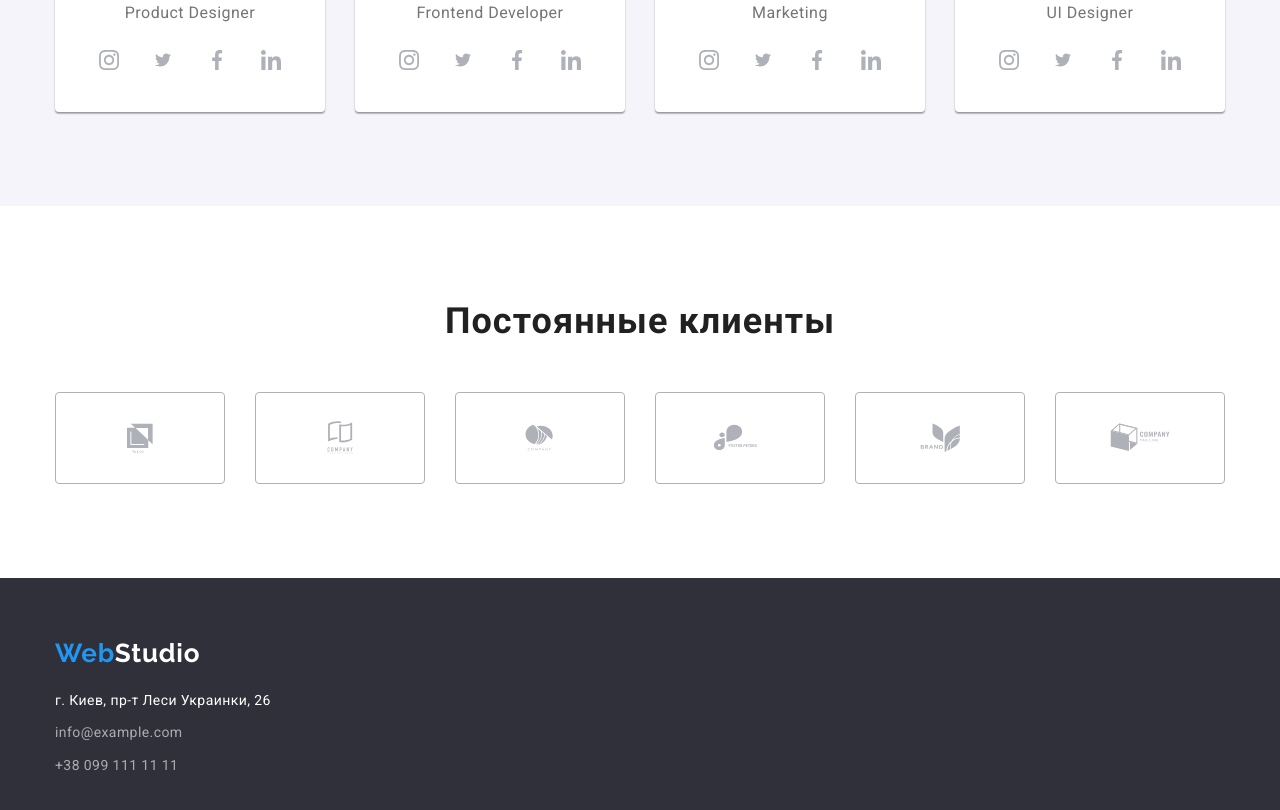
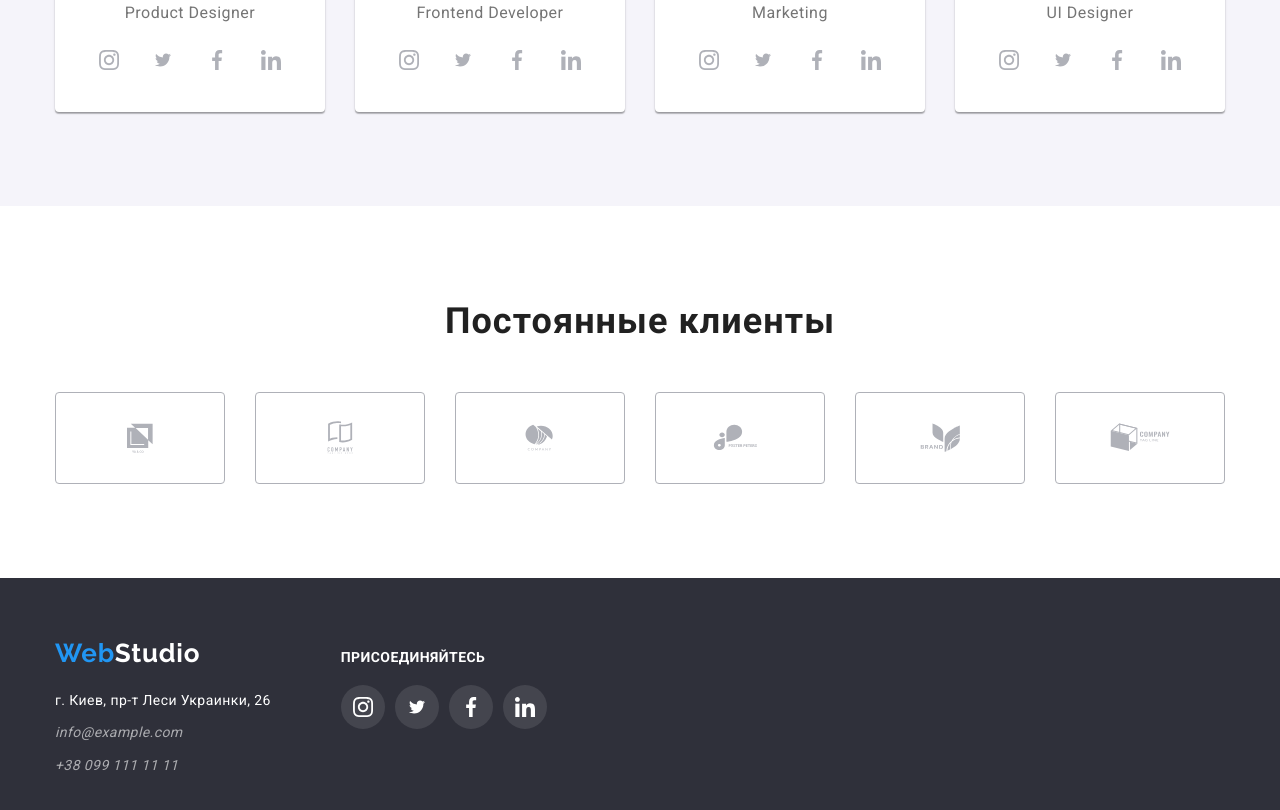
Before and after one commit to kamila1808/goit-markup-hw-04, a plain HTML site: page index.html in a window 1280 px wide. Shown: the part 2113-2923 px from the top of the page. Drawn offline with nearby package versions, Linux system fonts and the light colour scheme.

Commit message:
Добавляет иконки в футер

```diff
--- a/css/styles.css
+++ b/css/styles.css
@@ -555,7 +555,6 @@ color: #FFFFFF;
 }
 
 .footer-list-link {
-font-style: normal;
 font-weight: 400;
 font-size: 14px;
 line-height: 1.71;
@@ -568,6 +567,64 @@ color: rgba(255, 255, 255, 0.6);
 .footer-list-link:hover,
 .footer-list-link:focus {
     color:var(--accent-color)
+}
+
+.footer-container {
+    display: flex;
+    align-items: baseline;
+}
+
+.footer-join {
+    margin-left: 70px;
+}
+
+.footer-join-list {
+    display: flex;
+    justify-content: center;
+
+}
+
+.footer-join-title {
+    font-family: var(--main-font);
+font-weight: 700;
+font-size: 14px;
+line-height: 16px;
+letter-spacing: 0.03em;
+text-transform: uppercase;
+
+color: #FFFFFF;
+
+margin-bottom: 20px;
+
+}
+
+.footer-join-list-item:not(:last-child) {
+    margin-right: 10px;
+}
+
+.footer-join-list-link {
+    width: 44px;
+    height:44px;
+    background-color: rgba(255, 255, 255, 0.1);
+    border-radius: 50%;
+
+    display: flex;
+    justify-content: center;
+    align-items: center;
+}
+
+.footer-join-list-icon {
+    fill: #FFFFFF;
+}
+
+.footer-join-list-link:hover,
+.footer-join-list-link:focus {
+    background-color:var(--accent-color);
+}
+
+.footer-join-list-link:hover .footer-join-list-icon,
+.footer-join-list-link:focus .footer-join-list-icon {
+    fill: #FFFFFF;;
 }
 
 /* ==================Portfolio page================== */
--- a/index.html
+++ b/index.html
@@ -327,10 +327,11 @@
     </main>
     <footer class="footer">
         <div class="container footer-container">
+        <div class="footer-address">
                 <a class="logo-footer link" href="">Web<span class="logo logo-2-theme-dark">Studio</span></a>
             <address class="footer-contacts">
                 <ul id="contacts" class="footer-list list">
-                    <li class="footer-list-item ">
+                    <li class="footer-list-item">
                         <a class="footer-address link" href="https://goo.gl/maps/5pLSyK26MjpnqcrL8" target="_blank" rel="noopener noreferrer">г. Киев, пр-т Леси Украинки, 26</a>
                     </li>
                     <li class="footer-list-item">
@@ -342,6 +343,40 @@
                 </ul>
             </address>
         </div>
+        <div class="footer-join">
+            <h2 class="footer-join-title">Присоединяйтесь</h2>
+            <ul class="footer-join-list list">
+                <li class="footer-join-list-item">
+                    <a class="footer-join-list-link" href="">
+                        <svg class="footer-join-list-icon" width="20px" height="20px">
+                            <use href="./images/sprite.svg#icon-instagram"></use>
+                        </svg>
+                    </a>
+                </li>
+                <li class="footer-join-list-item">
+                    <a class="footer-join-list-link" href="">
+                        <svg class="footer-join-list-icon" width="20" height="16">
+                            <use href="./images/sprite.svg#icon-twitter"></use>
+                        </svg>
+                    </a>
+                </li>
+                <li class="footer-join-list-item">
+                    <a class="footer-join-list-link" href="">
+                        <svg class="footer-join-list-icon" width="20" height="20">
+                            <use href="./images/sprite.svg#icon-facebook"></use>
+                        </svg>
+                    </a>
+                </li>
+                <li class="footer-join-list-item">
+                    <a class="footer-join-list-link" href="">
+                        <svg class="footer-join-list-icon" width="20" height="20">
+                            <use href="./images/sprite.svg#icon-linkedin"></use>
+                        </svg>
+                    </a>
+                </li>
+            </ul>
+        </div>
+    </div>
     </footer>
 </body>
 </html>
```
